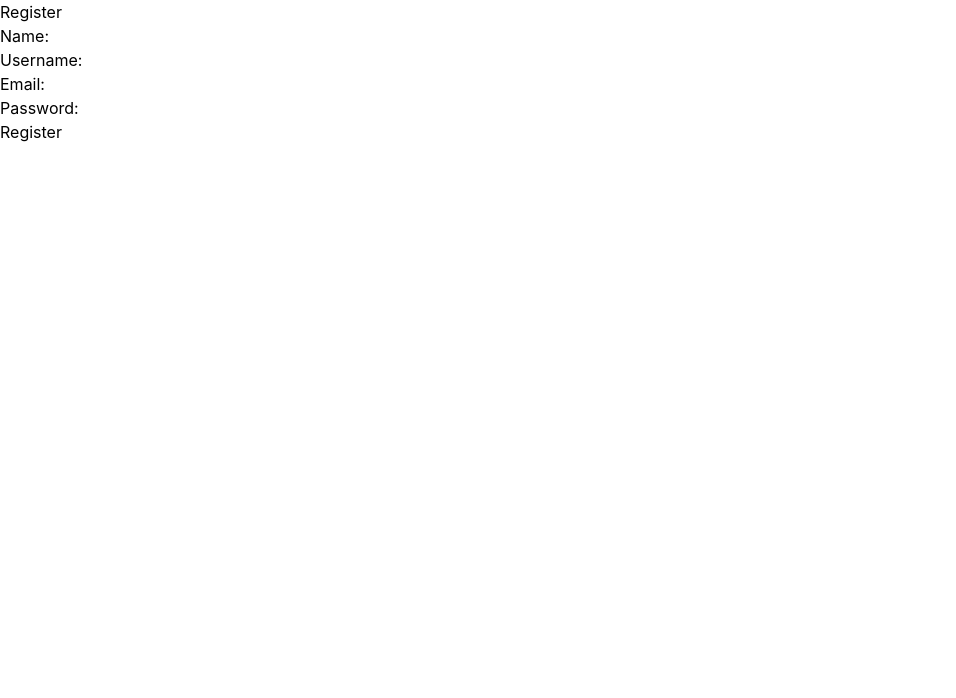
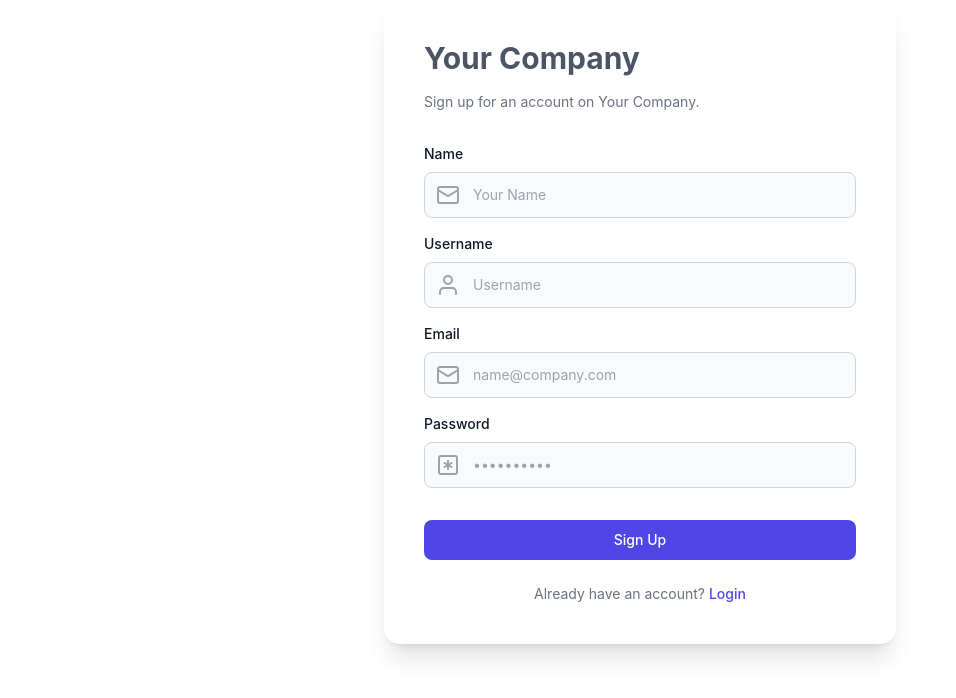
Before and after one commit to vinycxuz/todolist-frontend, a React (Create React App) app: page /register in a window 1280 px wide. Shown: the top 698 px of the page, without its empty margins (0-956 px from the left). Built offline with nearby package versions, Linux system fonts and the light colour scheme; the HTML template or start-up script is replaced by a standard one.

Commit message:
(1.0)(feat): implemented for register and tables for list tasks was created"

```diff
--- a/src/components/ListTasks.jsx
+++ b/src/components/ListTasks.jsx
@@ -48,26 +48,47 @@ const ListTasks = () => {
   };
 
   return (
-    <div>
-      <ul>
+    <div className="overflow-hidden shadow-md rounded-lg flex flex-col justify-center items-center h-[50vh]">
+      <h1 className="font-semibold">Todo List</h1>
+      <table className="w-full text-left">
+        <thead className="bg-[#557ac5] text-[#fafcff]">
+          <tr>
+            <th className="py-0 text-center font-bold p-4">Title</th>
+            <th className="py-0 text-center font-bold p-4">Description</th>
+            <th className="py-0 text-center font-bold p-4">Status</th>
+            <th className="py-0 text-center font-bold p-4">Created On</th>
+            <th className="py-0 text-center font-bold p-4">Updated On</th>
+            <th className="py-0 text-center font-bold p-4">Actions</th>
+          </tr>
+        </thead>
+        <tbody className="bg-white text-gray-500">
           {tasks.map(task => (
-          <li key={task._id}>
-            <h3>{task.title}</h3>
-            <p>{task.description}</p>
-            <p>Status: {task.status ? 'Completed' : 'Pending'}</p>
-            <p>Created on: {new Date(task.creation_date).toLocaleString()}</p>
-            <p>Updated on: {new Date(task.updated_date).toLocaleString()}</p>
+            <tr key={task._id} className="py-7">
+              <td className="py-7 text-center p-4">{task.title}</td>
+              <td className="py-7 text-center p-4">{task.description}</td>
+              <td className="py-7 text-center p-4">{task.status ? 'Completed' : 'Pending'}</td>
+              <td className="py-7 text-center p-4">{new Date(task.creation_date).toLocaleString()}</td>
+              <td className="py-7 text-center p-4">{new Date(task.updated_date).toLocaleString()}</td>
+              <td className="py-7 text-center p-4">
                 {task.status === false && (
-              <button onClick={() => handleStatusChange(task._id, true)}>
+                  <button
+                    className="bg-blue-500 text-white px-4 py-2 rounded"
+                    onClick={() => handleStatusChange(task._id, true)}
+                  >
                     Mark as Completed
                   </button>
                 )}
-            <button onClick={() => handleDelete(task._id)}>
+                <button
+                  className="bg-red-500 text-white px-4 py-2 rounded ml-2"
+                  onClick={() => handleDelete(task._id)}
+                >
                   Delete Task
                 </button>
-          </li>
+              </td>
+            </tr>
           ))}
-      </ul>
+        </tbody>
+      </table>
     </div>
   );
 };
--- a/src/components/Register.jsx
+++ b/src/components/Register.jsx
@@ -27,26 +27,64 @@ const Register = () => {
   };
 
   return (
-    <div>
-      <h1>Register</h1>
-      <form onSubmit={handleSubmit}>
-        <div>
-          <label htmlFor="name">Name:</label>
-          <input type="text" id="name" name="name" value={formData.name} onChange={handleChange} />
+    <div class="flex flex-col w-full md:w-1/2 xl:w-2/5 2xl:w-2/5 3xl:w-1/3 mx-auto p-8 md:p-10 2xl:p-12 3xl:p-14 bg-[#ffffff] rounded-2xl shadow-xl">
+      <div class="flex flex-row gap-3 pb-4">
+        <h1 class="text-3xl font-bold text-[#4B5563] my-auto">Your Company</h1>
+      </div>
+      <div class="text-sm text-[#6B7280] pb-8">Sign up for an account on Your Company.</div>
+      <form class="flex flex-col" onSubmit={handleSubmit}>
+        <div class="pb-2">
+          <label htmlFor="name" class="block mb-2 text-sm font-medium text-[#111827]">Name</label>
+          <div class="relative text-gray-400">
+            <span class="absolute inset-y-0 left-0 flex items-center p-1 pl-3">
+              <svg xmlns="http://www.w3.org/2000/svg" width="24" height="24" viewBox="0 0 24 24" fill="none" stroke="currentColor" stroke-width="2" stroke-linecap="round" stroke-linejoin="round" class="lucide lucide-mail">
+                <rect width="20" height="16" x="2" y="4" rx="2"></rect>
+                <path d="m22 7-8.97 5.7a1.94 1.94 0 0 1-2.06 0L2 7"></path>
+              </svg>
+            </span>
+            <input type="text" name="name" id="name" class="pl-12 mb-2 bg-gray-50 text-gray-600 border focus:border-transparent border-gray-300 sm:text-sm rounded-lg ring ring-transparent focus:ring-1 focus:outline-none focus:ring-gray-400 block w-full p-2.5 rounded-l-lg py-3 px-4" placeholder="Your Name" autoComplete="off" value={formData.name} onChange={handleChange} />
+          </div>
         </div>
-        <div>
-          <label htmlFor="user">Username:</label>
-          <input type="text" id="user" name="user" value={formData.user} onChange={handleChange} />
+        <div class="pb-2">
+          <label htmlFor="user" class="block mb-2 text-sm font-medium text-[#111827]">Username</label>
+          <div class="relative text-gray-400">
+            <span class="absolute inset-y-0 left-0 flex items-center p-1 pl-3">
+              <svg xmlns="http://www.w3.org/2000/svg" width="24" height="24" viewBox="0 0 24 24" fill="none" stroke="currentColor" stroke-width="2" stroke-linecap="round" stroke-linejoin="round" class="lucide lucide-user">
+                <path d="M20 21v-2a4 4 0 0 0-4-4H8a4 4 0 0 0-4 4v2"></path>
+                <circle cx="12" cy="7" r="4"></circle>
+              </svg>
+            </span>
+            <input type="text" name="user" id="user" class="pl-12 mb-2 bg-gray-50 text-gray-600 border focus:border-transparent border-gray-300 sm:text-sm rounded-lg ring ring-transparent focus:ring-1 focus:outline-none focus:ring-gray-400 block w-full p-2.5 rounded-l-lg py-3 px-4" placeholder="Username" autoComplete="off" value={formData.user} onChange={handleChange} />
+          </div>
         </div>
-        <div>
-          <label htmlFor="email">Email:</label>
-          <input type="email" id="email" name="email" value={formData.email} onChange={handleChange} />
+        <div class="pb-2">
+          <label htmlFor="email" class="block mb-2 text-sm font-medium text-[#111827]">Email</label>
+          <div class="relative text-gray-400">
+            <span class="absolute inset-y-0 left-0 flex items-center p-1 pl-3">
+              <svg xmlns="http://www.w3.org/2000/svg" width="24" height="24" viewBox="0 0 24 24" fill="none" stroke="currentColor" stroke-width="2" stroke-linecap="round" stroke-linejoin="round" class="lucide lucide-mail">
+                <rect width="20" height="16" x="2" y="4" rx="2"></rect>
+                <path d="m22 7-8.97 5.7a1.94 1.94 0 0 1-2.06 0L2 7"></path>
+              </svg>
+            </span>
+            <input type="email" name="email" id="email" class="pl-12 mb-2 bg-gray-50 text-gray-600 border focus:border-transparent border-gray-300 sm:text-sm rounded-lg ring ring-transparent focus:ring-1 focus:outline-none focus:ring-gray-400 block w-full p-2.5 rounded-l-lg py-3 px-4" placeholder="name@company.com" autoComplete="off" value={formData.email} onChange={handleChange} />
+          </div>
         </div>
-        <div>
-          <label htmlFor="password">Password:</label>
-          <input type="password" id="password" name="password" value={formData.password} onChange={handleChange} />
+        <div class="pb-6">
+          <label htmlFor="password" class="block mb-2 text-sm font-medium text-[#111827]">Password</label>
+          <div class="relative text-gray-400">
+            <span class="absolute inset-y-0 left-0 flex items-center p-1 pl-3">
+              <svg xmlns="http://www.w3.org/2000/svg" width="24" height="24" viewBox="0 0 24 24" fill="none" stroke="currentColor" stroke-width="2" stroke-linecap="round" stroke-linejoin="round" class="lucide lucide-square-asterisk">
+                <rect width="18" height="18" x="3" y="3" rx="2"></rect>
+                <path d="M12 8v8"></path>
+                <path d="m8.5 14 7-4"></path>
+                <path d="m8.5 10 7 4"></path>
+              </svg>
+            </span>
+            <input type="password" name="password" id="password" placeholder="••••••••••" class="pl-12 mb-2 bg-gray-50 text-gray-600 border focus:border-transparent border-gray-300 sm:text-sm rounded-lg ring ring-transparent focus:ring-1 focus:outline-none focus:ring-gray-400 block w-full p-2.5 rounded-l-lg py-3 px-4" autoComplete="new-password" value={formData.password} onChange={handleChange} />
+          </div>
         </div>
-        <button type="submit">Register</button>
+        <button type="submit" class="w-full text-[#FFFFFF] bg-[#4F46E5] focus:ring-4 focus:outline-none focus:ring-primary-300 font-medium rounded-lg text-sm px-5 py-2.5 text-center mb-6">Sign Up</button>
+        <div class="text-sm text-[#6B7280] text-center">Already have an account? <a href="#" class="font-medium text-[#4F46E5] hover:underline">Login</a></div>
       </form>
     </div>
   );
```
Lines whose indentation alone changed are shown as unchanged.
